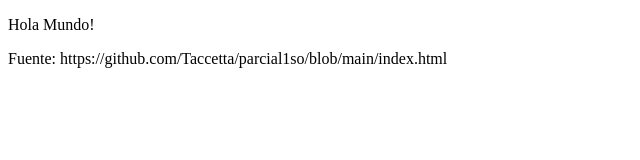
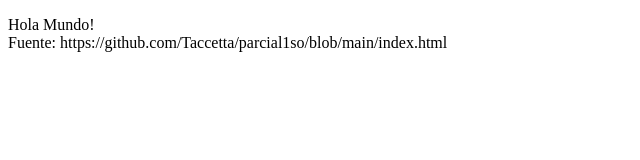
Before and after one commit to Taccetta/parcial1so, a plain HTML site: page index.html in a window 1280 px wide. Shown: the whole page, without its empty margins (0-640 px from the left). Drawn offline with Linux system fonts and the light colour scheme.

Commit message:
Update index.html

```diff
--- a/index.html
+++ b/index.html
@@ -7,8 +7,9 @@
 
   <body>
 
-    <p>Hola Mundo!</p>
-    <p>Fuente: https://github.com/Taccetta/parcial1so/blob/main/index.html</p>
+    <p>
+     Hola Mundo!<br />
+     Fuente: https://github.com/Taccetta/parcial1so/blob/main/index.html<br />
 
   </body>
 
```
